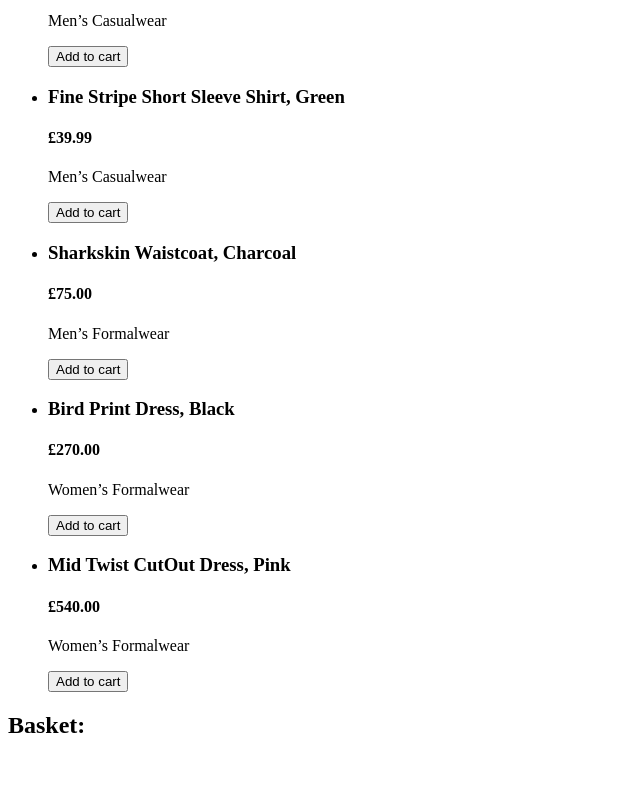
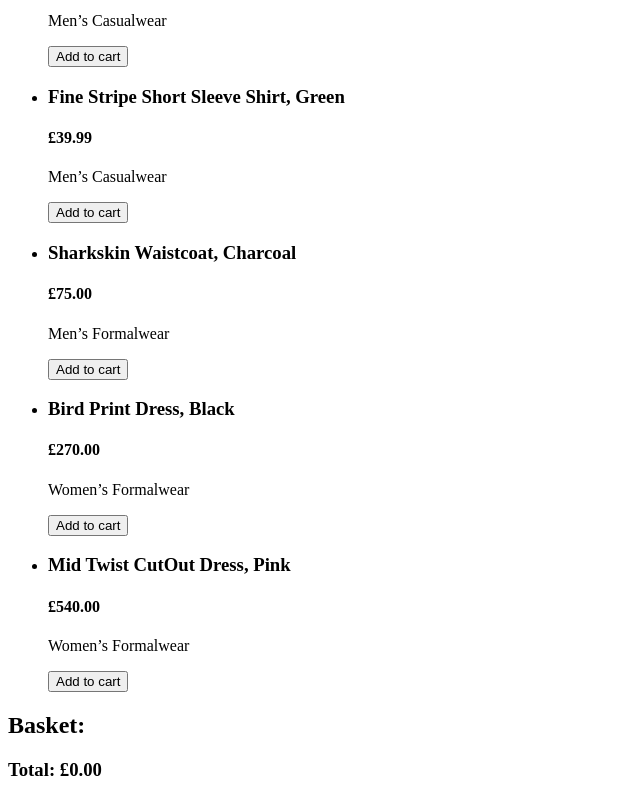
Before and after one commit to nkhil/clothing-retail-react-app, a React app: page / in a window 1280 px wide. Shown: the part 1183-1983 px from the top of the page, without its empty margins (0-640 px from the left). Before the commit the page ends 1942 px from the top, so only its background shows below. Built offline with nearby package versions, Linux system fonts and the light colour scheme.

Commit message:
Render DisplayTotal inside ShoppingCart

```diff
--- a/src/App/components/Cart.js
+++ b/src/App/components/Cart.js
@@ -1,5 +1,6 @@
 import React, { PureComponent, Fragment } from "react"
 import ShoppingCartItem from "./CartItem"
+import DisplayTotal from "./DisplayTotal"
 
 class ShoppingCart extends PureComponent {
   render = () => {
@@ -18,6 +19,7 @@ class ShoppingCart extends PureComponent {
               />
             ))}
           </ul>
+          <DisplayTotal calculateTotal={this.props.calculateTotal} />
         </div>
       </Fragment>
     )
```
